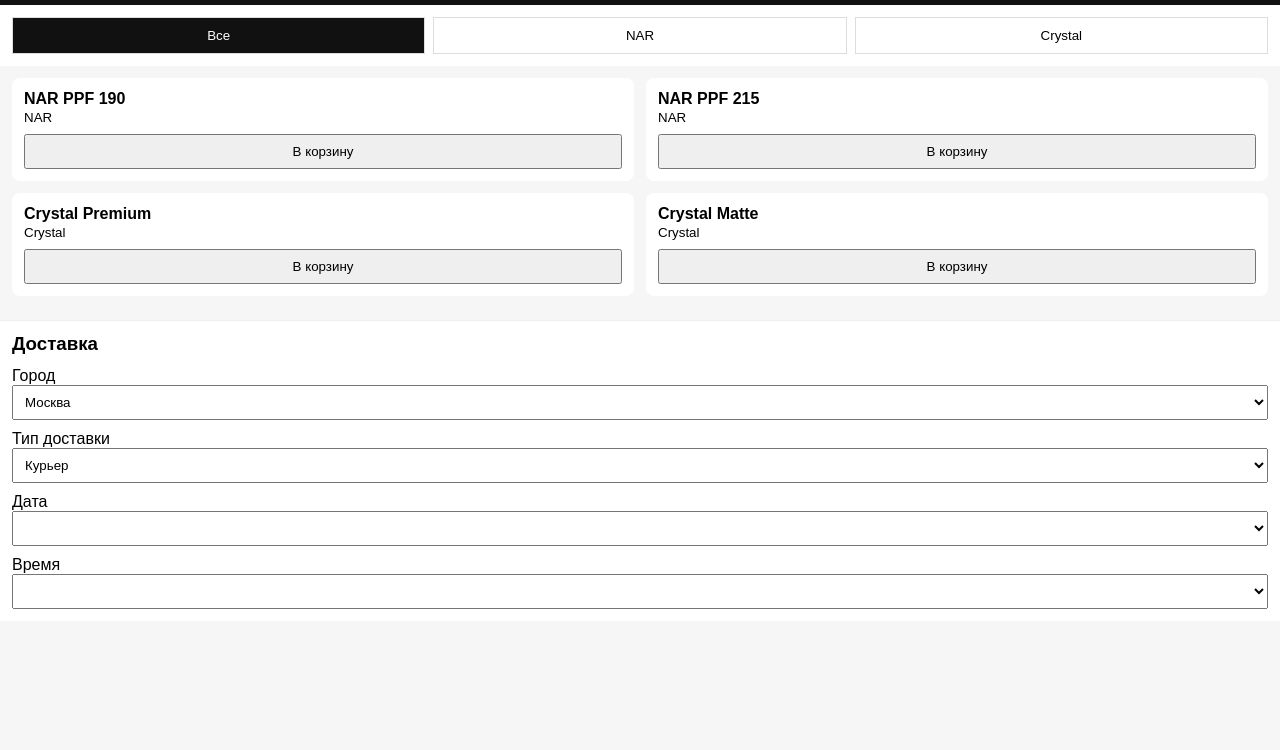
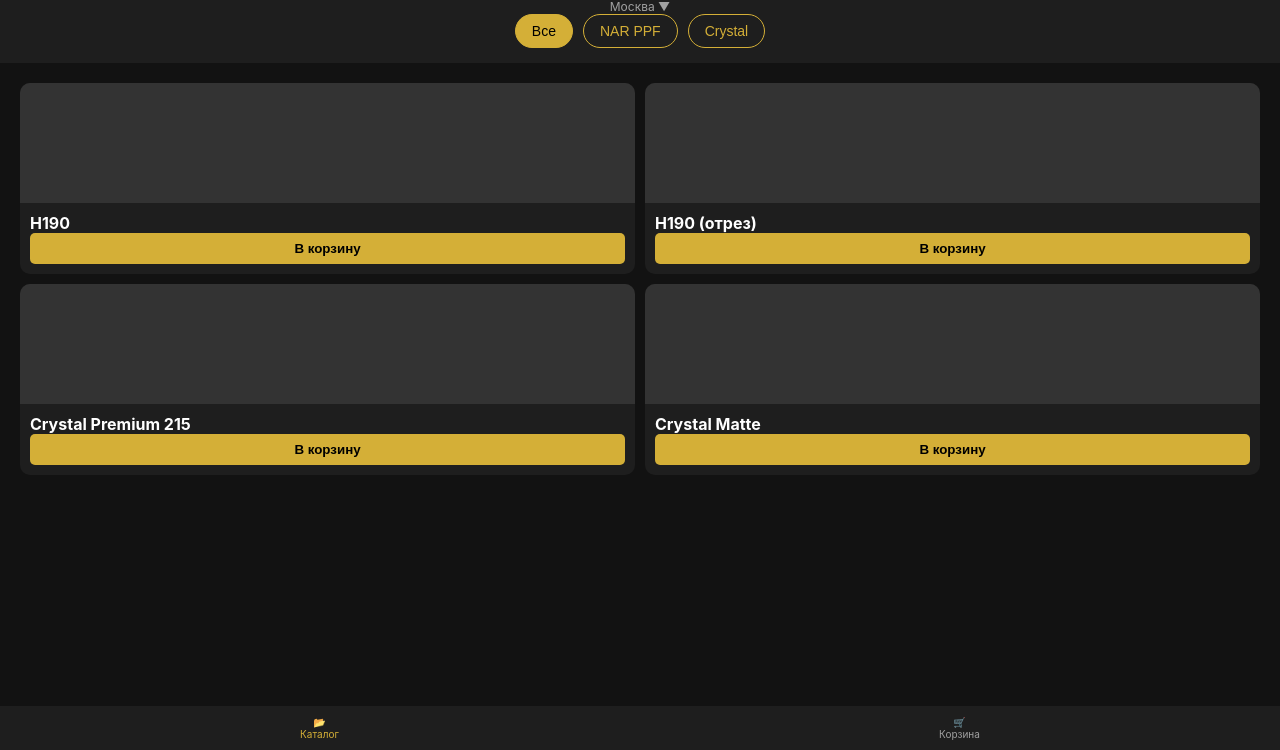
Before and after one commit to NarPPF/NarPPF.github.io, a plain HTML site: page index.html in a window 1280 px wide. Shown: the part 50-800 px from the top of the page. Drawn offline with Linux system fonts and the light colour scheme.

Commit message:
Update index.html

```diff
--- a/index.html
+++ b/index.html
@@ -2,139 +2,165 @@
 <html lang="ru">
 <head>
     <meta charset="UTF-8">
-    <title>NarPPF</title>
+    <meta name="viewport" content="width=device-width, initial-scale=1.0, maximum-scale=1.0, user-scalable=no">
+    <title>Armotek Catalog</title>
 
-    <!-- Telegram WebApp -->
     <script src="https://telegram.org/js/telegram-web-app.js"></script>
 
+    <!-- ===== ВНЕШКА БЕЗ ИЗМЕНЕНИЙ ===== -->
     <style>
+        :root {
+            --bg-color: #121212;
+            --card-bg: #1e1e1e;
+            --text-color: #ffffff;
+            --accent-color: #D4AF37;
+            --secondary-text: #a0a0a0;
+        }
         body {
+            background-color: var(--bg-color);
+            color: var(--text-color);
+            font-family: -apple-system, BlinkMacSystemFont, 'Segoe UI', Roboto, Helvetica, Arial, sans-serif;
             margin: 0;
-            font-family: Arial, sans-serif;
-            background: #f6f6f6;
+            padding-bottom: 80px;
         }
-        header {
-            padding: 16px;
-            background: #111;
-            color: #fff;
+        .header {
+            padding: 15px;
+            background: var(--card-bg);
             text-align: center;
+            position: sticky;
+            top: 0;
+            z-index: 100;
+        }
+        .logo {
             font-size: 20px;
+            font-weight: bold;
+            color: var(--accent-color);
+            margin-bottom: 10px;
         }
         .filters {
             display: flex;
-            gap: 8px;
-            padding: 12px;
-            background: #fff;
+            justify-content: center;
+            gap: 10px;
         }
         .filter-btn {
-            flex: 1;
-            padding: 10px;
-            border: 1px solid #ddd;
-            background: #fff;
-            cursor: pointer;
+            background: transparent;
+            border: 1px solid var(--accent-color);
+            color: var(--accent-color);
+            padding: 8px 16px;
+            border-radius: 20px;
+            font-size: 14px;
         }
         .filter-btn.active {
-            background: #111;
-            color: #fff;
+            background: var(--accent-color);
+            color: #000;
         }
-        #product-grid {
-            padding: 12px;
+        .grid {
             display: grid;
-            grid-template-columns: repeat(2, 1fr);
-            gap: 12px;
+            grid-template-columns: 1fr 1fr;
+            gap: 10px;
+            padding: 10px;
         }
         .card {
-            background: #fff;
-            padding: 12px;
-            border-radius: 8px;
+            background: var(--card-bg);
+            border-radius: 10px;
+            overflow: hidden;
+            display: flex;
+            flex-direction: column;
+        }
+        .card-img {
+            height: 120px;
+            background: #333;
+        }
+        .card-body {
+            padding: 10px;
+            display: flex;
+            flex-direction: column;
+            justify-content: space-between;
+            flex-grow: 1;
         }
         .add-btn {
-            margin-top: 8px;
+            background: var(--accent-color);
+            border: none;
+            padding: 8px;
+            border-radius: 5px;
+            font-weight: bold;
+        }
+        .bottom-nav {
+            position: fixed;
+            bottom: 0;
             width: 100%;
-            padding: 8px;
+            background: var(--card-bg);
+            display: flex;
+            justify-content: space-around;
+            padding: 10px 0;
         }
+        .nav-item {
+            text-align: center;
+            font-size: 10px;
+            color: var(--secondary-text);
+        }
+        .nav-item.active {
+            color: var(--accent-color);
+        }
+        .view { display: none; padding: 10px; }
+        .view.active { display: block; }
     </style>
 </head>
 
 <body>
 
-<header>NarPPF Catalog</header>
-
-<div class="filters">
-    <button class="filter-btn active" onclick="filterBrand('all')">Все</button>
-    <button class="filter-btn" onclick="filterBrand('NAR')">NAR</button>
-    <button class="filter-btn" onclick="filterBrand('Crystal')">Crystal</button>
+<div class="header">
+    <div class="logo">ARMOTEK FILMS</div>
+    <div id="city-selector" style="font-size:12px;color:var(--secondary-text)">Москва ▼</div>
+    <div class="filters" id="catalog-filters">
+        <button class="filter-btn active" onclick="filterBrand('all', this)">Все</button>
+        <button class="filter-btn" onclick="filterBrand('NAR', this)">NAR PPF</button>
+        <button class="filter-btn" onclick="filterBrand('Crystal', this)">Crystal</button>
+    </div>
 </div>
 
-<div id="product-grid"></div>
+<div id="catalog-view" class="view active">
+    <div class="grid" id="product-grid"></div>
+</div>
 
-<!-- ===== БЛОК ДОСТАВКИ ===== -->
-<div style="padding:12px;background:#fff;margin-top:12px;border-top:1px solid #eee;">
+<div id="cart-view" class="view">
+    <h2>Корзина</h2>
+    <div id="cart-items"></div>
+</div>
 
-    <h3 style="margin:0 0 12px 0;">Доставка</h3>
+<div class="bottom-nav">
+    <div class="nav-item active" onclick="switchTab('catalog-view', this)">📂<br>Каталог</div>
+    <div class="nav-item" onclick="switchTab('cart-view', this)">🛒<br>Корзина</div>
+</div>
 
-    <div style="margin-bottom:10px;">
-        <label>Город</label><br>
-        <select id="city" style="width:100%;padding:8px;">
-            <option value="Москва">Москва</option>
-            <option value="СПб">Санкт-Петербург</option>
-            <option value="Регионы">Регионы</option>
-        </select>
-    </div>
-
-    <div style="margin-bottom:10px;">
-        <label>Тип доставки</label><br>
-        <select id="deliveryType" style="width:100%;padding:8px;">
-            <option value="courier">Курьер</option>
-            <option value="cdek">СДЭК</option>
-            <option value="pickup">Самовывоз</option>
-        </select>
-    </div>
-
-    <div style="margin-bottom:10px;">
-        <label>Дата</label><br>
-        <select id="deliveryDate" style="width:100%;padding:8px;"></select>
-    </div>
-
-    <div>
-        <label>Время</label><br>
-        <select id="deliveryTime" style="width:100%;padding:8px;"></select>
-    </div>
-
-</div>
-<!-- ===== /БЛОК ДОСТАВКИ ===== -->
-
+<!-- ===== ИСПРАВЛЕННЫЙ JS ===== -->
 <script>
 (function () {
 
-    if (window.Telegram && window.Telegram.WebApp) {
-        Telegram.WebApp.expand();
-    }
+    var tg = window.Telegram && window.Telegram.WebApp ? window.Telegram.WebApp : null;
+    if (tg) tg.expand();
 
     var products = [
-        { id: 1, brand: 'NAR', name: 'NAR PPF 190' },
-        { id: 2, brand: 'NAR', name: 'NAR PPF 215' },
-        { id: 3, brand: 'Crystal', name: 'Crystal Premium' },
+        { id: 1, brand: 'NAR', name: 'Н190' },
+        { id: 2, brand: 'NAR', name: 'Н190 (отрез)' },
+        { id: 3, brand: 'Crystal', name: 'Crystal Premium 215' },
         { id: 4, brand: 'Crystal', name: 'Crystal Matte' }
     ];
 
-    window.filterBrand = function (brand) {
-        var btns = document.getElementsByClassName('filter-btn');
-        for (var i = 0; i < btns.length; i++) {
-            btns[i].classList.remove('active');
+    var cart = [];
+
+    window.filterBrand = function (brand, btn) {
+        var buttons = document.getElementsByClassName('filter-btn');
+        for (var i = 0; i < buttons.length; i++) {
+            buttons[i].classList.remove('active');
         }
-
-        if (brand === 'all') btns[0].classList.add('active');
-        if (brand === 'NAR') btns[1].classList.add('active');
-        if (brand === 'Crystal') btns[2].classList.add('active');
-
+        if (btn) btn.classList.add('active');
         renderCatalog(brand);
     };
 
     function renderCatalog(filter) {
         var grid = document.getElementById('product-grid');
         grid.innerHTML = '';
-
         for (var i = 0; i < products.length; i++) {
             var p = products[i];
             if (filter !== 'all' && p.brand !== filter) continue;
@@ -142,13 +168,30 @@
             var card = document.createElement('div');
             card.className = 'card';
             card.innerHTML =
-                '<b>' + p.name + '</b><br>' +
-                '<small>' + p.brand + '</small><br>' +
-                '<button class="add-btn">В корзину</button>';
-
+                '<div class="card-img"></div>' +
+                '<div class="card-body">' +
+                '<b>' + p.name + '</b>' +
+                '<button class="add-btn" onclick="addToCart(' + p.id + ')">В корзину</button>' +
+                '</div>';
             grid.appendChild(card);
         }
     }
+
+    window.addToCart = function (id) {
+        cart.push(id);
+        if (tg && tg.HapticFeedback) tg.HapticFeedback.impactOccurred('light');
+        alert('Добавлено в корзину');
+    };
+
+    window.switchTab = function (viewId, el) {
+        var views = document.getElementsByClassName('view');
+        for (var i = 0; i < views.length; i++) views[i].classList.remove('active');
+        document.getElementById(viewId).classList.add('active');
+
+        var nav = document.getElementsByClassName('nav-item');
+        for (var j = 0; j < nav.length; j++) nav[j].classList.remove('active');
+        if (el) el.classList.add('active');
+    };
 
     renderCatalog('all');
 
```
